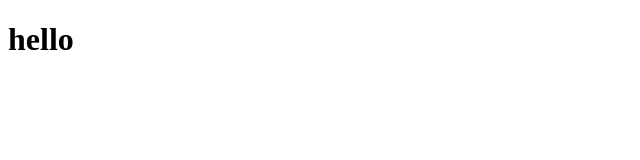
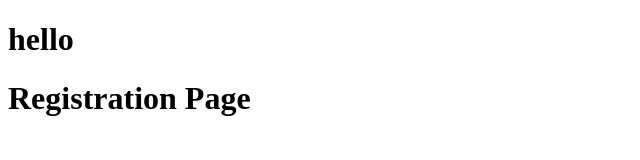
Before and after one commit to mohibulislamweb/Student-Managment-System, a plain HTML site: page index.html in a window 1280 px wide. Shown: the whole page, without its empty margins (0-640 px from the left). Drawn offline with Linux system fonts and the light colour scheme.

Commit message:
Create student registration page

```diff
--- a/index.html
+++ b/index.html
@@ -7,5 +7,6 @@
 </head>
 <body>
     <h1>hello</h1>
+    <h1>Registration Page</h1>
 </body>
 </html>
```
